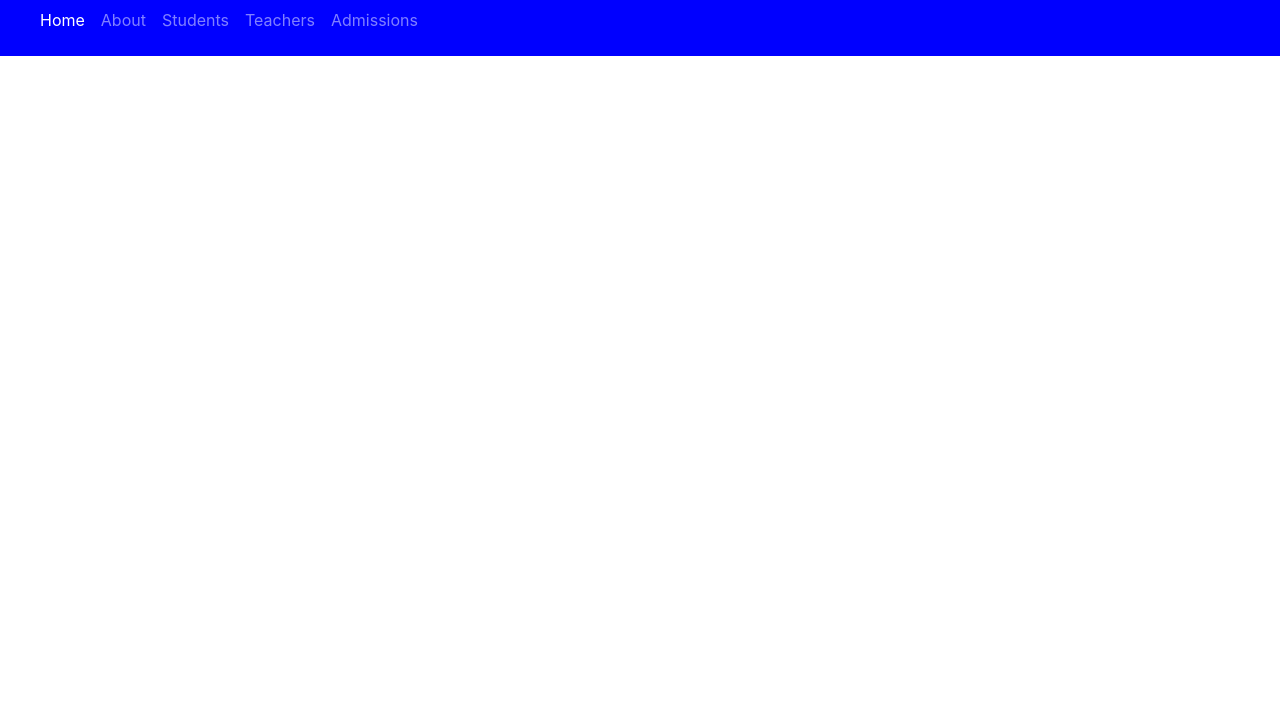
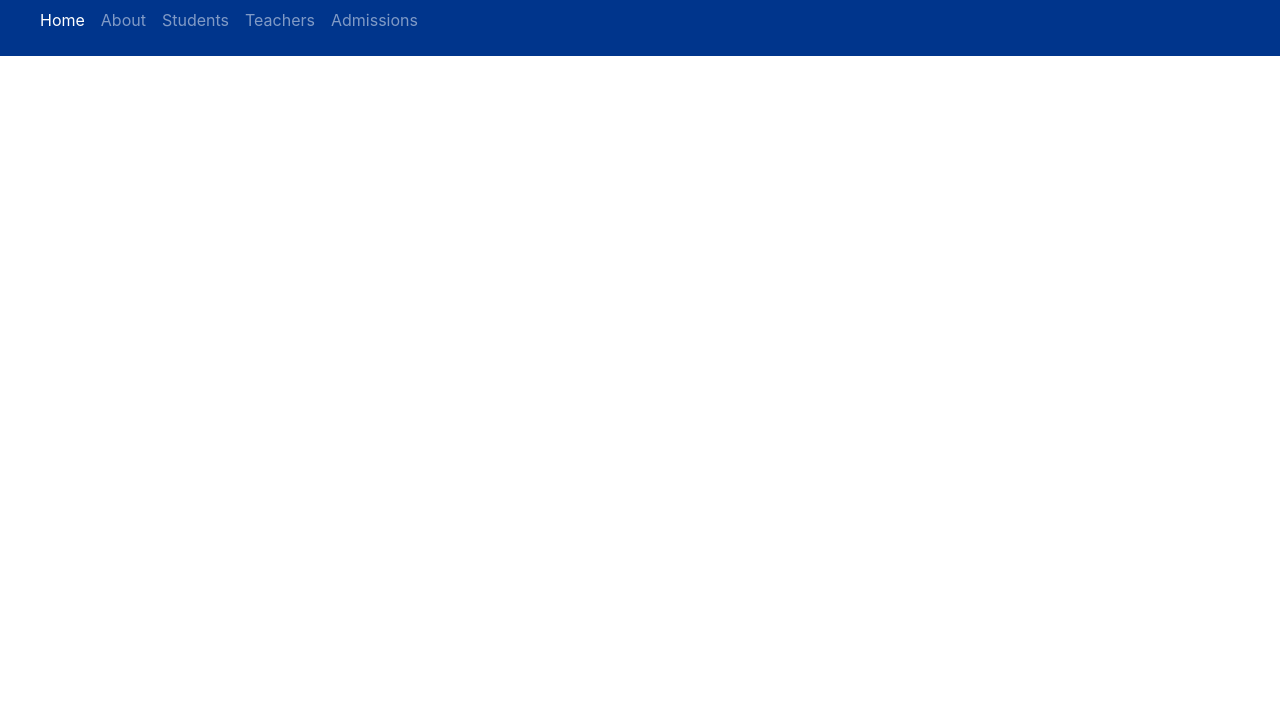
Before and after one commit to Austin-Scudder/Term-Project-HCI, a plain HTML site: page Home.html in a window 1280 px wide. Shown: the part 84-800 px from the top of the page. Drawn offline with nearby package versions, Linux system fonts and the light colour scheme.

Commit message:
fixed the color

```diff
--- a/SER-Home.css
+++ b/SER-Home.css
@@ -2,9 +2,8 @@
 
 }
 
-
 .navbar {
     width: 100%;
     white-space: nowrap;
-    background-color: blue;
+    background-color: #00358c;
 }
```
